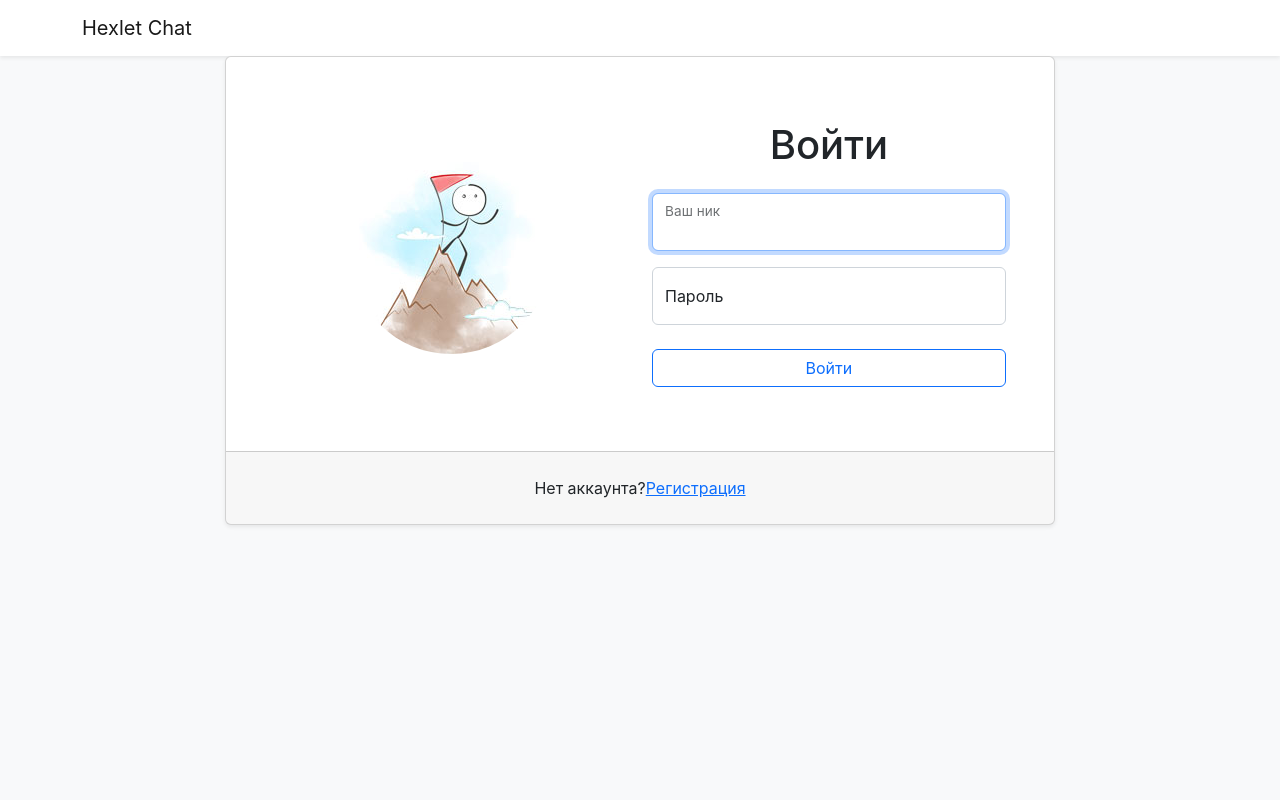
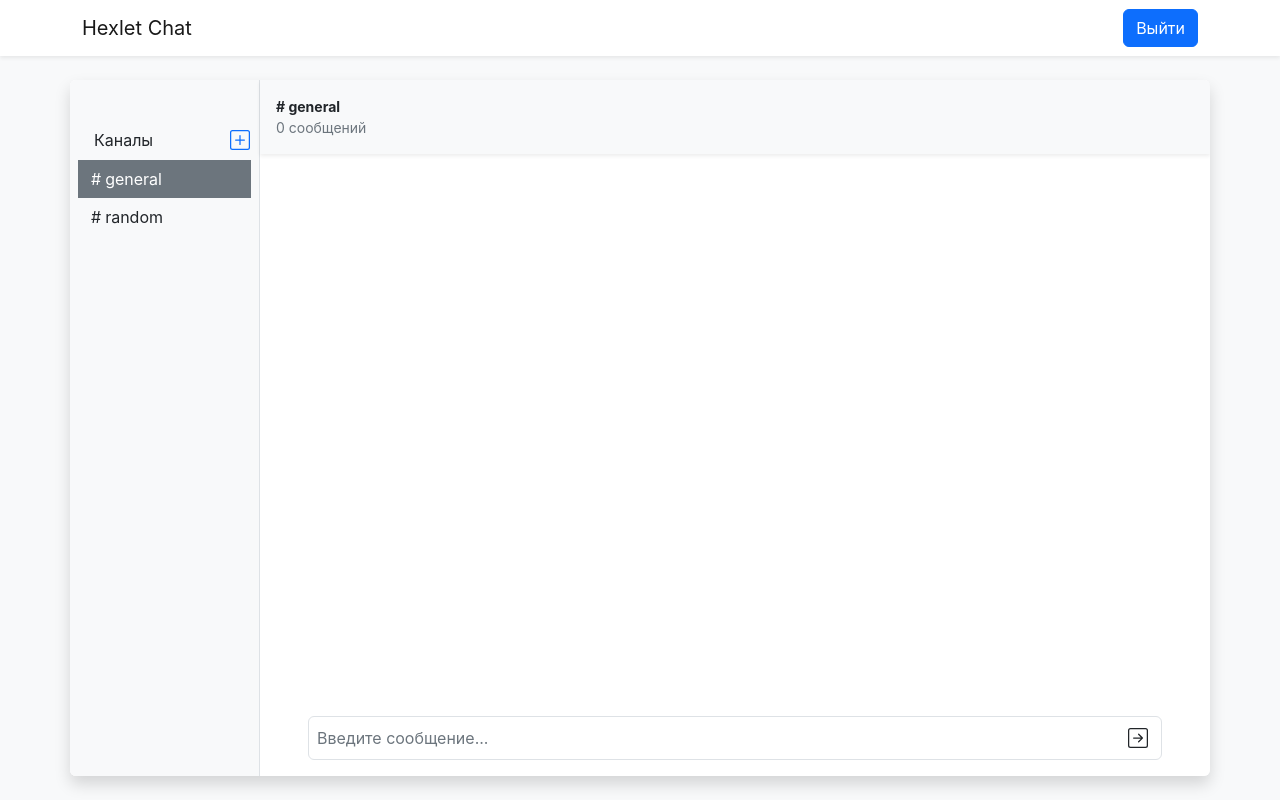
Before and after one commit to Olvenn/frontend-project-12, a React (Create React App) app in the folder frontend/: page / in a window 1280 px wide. Built offline with nearby package versions, Linux system fonts and the light colour scheme.

Commit message:
Task-2 finish. Add main page

```diff
--- a/frontend/public/index.html
+++ b/frontend/public/index.html
@@ -1,5 +1,5 @@
 <!DOCTYPE html>
-<html lang="en">
+<html class="h-100 bg-light" lang="en">
 <meta charset="UTF-8">
 <meta name="viewport" content="width=device-width,initial-scale=1">
 <title></title>
@@ -29,8 +29,7 @@
 </head>
 
 <body class="h-100 bg-light">
-  <noscript>You need to enable JavaScript to run this app.</noscript>
-  <div id="root"></div>
+  <div class="h-100 bg-light" id="root"></div>
 </body>
 
 </html>
--- a/frontend/src/App.js
+++ b/frontend/src/App.js
@@ -1,5 +1,6 @@
 import { BrowserRouter, Route, Routes } from 'react-router-dom';
 import NotFoundPage from './components/not-found-page/not-found-page';
+import MainPage from './components/main-page/main-page';
 import Auth from './components/auth/auth';
 import Layout from './components/layout/layout';
 
@@ -7,7 +8,7 @@
   <BrowserRouter>
     <Routes>
       <Route path="/" element={<Layout />}>
-        <Route index element={<Auth />} />
+        <Route index element={<MainPage />} />
         <Route path="login" element={<Auth />} />
         <Route path="*" element={<NotFoundPage />} />
       </Route>
--- a/frontend/src/components/auth/auth.jsx
+++ b/frontend/src/components/auth/auth.jsx
@@ -34,6 +34,7 @@
       try {
         console.log(values);
       } catch (err) {
+        console.log(err);
         if (err.isAxiosError && err.response.status === 401) {
           setValidated(true);
           inputRef.current.select();
--- a/frontend/src/components/layout/layout.jsx
+++ b/frontend/src/components/layout/layout.jsx
@@ -9,6 +9,9 @@
             <a className="navbar-brand" href="/">
               Hexlet Chat
             </a>
+            <button type="button" className="btn btn-primary">
+              Выйти
+            </button>
           </div>
         </nav>
         <Outlet />
--- /dev/null
+++ b/frontend/src/components/main-page/main-page.jsx
@@ -0,0 +1,84 @@
+const MainPage = () => (
+  <div className="container h-100 my-4 overflow-hidden rounded shadow">
+    <div className="row h-100 bg-white flex-md-row">
+      <div className="col-4 col-md-2 border-end pt-5 px-0 bg-light">
+        <div className="d-flex justify-content-between mb-2 ps-4 pe-2">
+          <span>
+            Каналы
+          </span>
+          <button type="button" className="p-0 text-primary btn btn-group-vertical">
+            <svg xmlns="http://www.w3.org/2000/svg" viewBox="0 0 16 16" width="20" height="20" fill="currentColor">
+              <path d="M14 1a1 1 0 0 1 1 1v12a1 1 0 0 1-1 1H2a1 1 0 0 1-1-1V2a1 1 0 0 1 1-1h12zM2 0a2 2 0 0 0-2 2v12a2 2 0 0 0 2 2h12a2 2 0 0 0 2-2V2a2 2 0 0 0-2-2H2z" />
+
+              <path d="M8 4a.5.5 0 0 1 .5.5v3h3a.5.5 0 0 1 0 1h-3v3a.5.5 0 0 1-1 0v-3h-3a.5.5 0 0 1 0-1h3v-3A.5.5 0 0 1 8 4z" />
+            </svg>
+            <span className="visually-hidden">
+              +
+            </span>
+          </button>
+        </div>
+        <ul className="nav flex-column nav-pills nav-fill px-2">
+          <li className="nav-item w-100">
+            <button
+              type="button"
+              className="w-100 rounded-0 text-start btn btn-secondary"
+            >
+              <span className="me-1">
+                #
+              </span>
+              general
+            </button>
+          </li>
+          <li className="nav-item w-100">
+            <button type="button" className="w-100 rounded-0 text-start btn">
+              <span className="me-1">
+                #
+              </span>
+              random
+            </button>
+          </li>
+        </ul>
+      </div>
+      <div className="col p-0 h-100">
+        <div className="d-flex flex-column h-100">
+          <div className="bg-light mb-4 p-3 shadow-sm small">
+            <p className="m-0">
+              <b>
+                # general
+              </b>
+            </p>
+            <span className="text-muted">
+              0 сообщений
+            </span>
+          </div>
+          <div id="messages-box" className="chat-messages overflow-auto px-5 " />
+          <div className="mt-auto px-5 py-3">
+            <form noValidate="" className="py-1 border rounded-2">
+              <div className="input-group has-validation">
+                <input
+                  name="body"
+                  aria-label="Новое сообщение"
+                  placeholder="Введите сообщение..."
+                  className="border-0 p-0 ps-2 form-control"
+                  value=""
+                />
+                <button
+                  type="submit"
+                  disabled=""
+                  className="btn btn-group-vertical"
+                >
+                  <svg xmlns="http://www.w3.org/2000/svg" viewBox="0 0 16 16" width="20" height="20" fill="currentColor">
+                    <path fillRule="evenodd" d="M15 2a1 1 0 0 0-1-1H2a1 1 0 0 0-1 1v12a1 1 0 0 0 1 1h12a1 1 0 0 0 1-1V2zM0 2a2 2 0 0 1 2-2h12a2 2 0 0 1 2 2v12a2 2 0 0 1-2 2H2a2 2 0 0 1-2-2V2zm4.5 5.5a.5.5 0 0 0 0 1h5.793l-2.147 2.146a.5.5 0 0 0 .708.708l3-3a.5.5 0 0 0 0-.708l-3-3a.5.5 0 1 0-.708.708L10.293 7.5H4.5z" />
+                  </svg>
+                  <span className="visually-hidden">Отправить</span>
+                </button>
+              </div>
+            </form>
+          </div>
+        </div>
+      </div>
+    </div>
+  </div>
+);
+
+export default MainPage;
```
